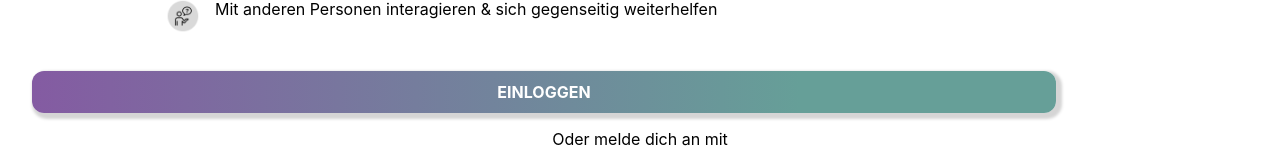
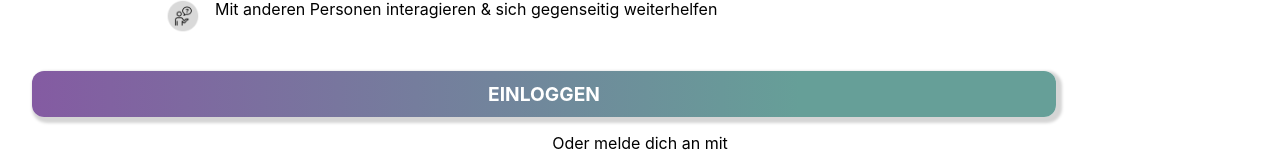
Before and after one commit to xSilentStorm313/Projekt-Web, a React (Create React App) app in the folder webapp/: page / in a window 1280 px wide. Shown: the part 1058-1225 px from the top of the page. Built offline with nearby package versions, Linux system fonts and the light colour scheme.

Commit message:
buttonlogin

```diff
--- a/webapp/src/App.css
+++ b/webapp/src/App.css
@@ -41,7 +41,7 @@
 
 .buttonlogintext{
   color:white;
-  font-size: 16px;
+  font-size: 1.2rem;
   margin: -1px -1px;
 }
 
```
